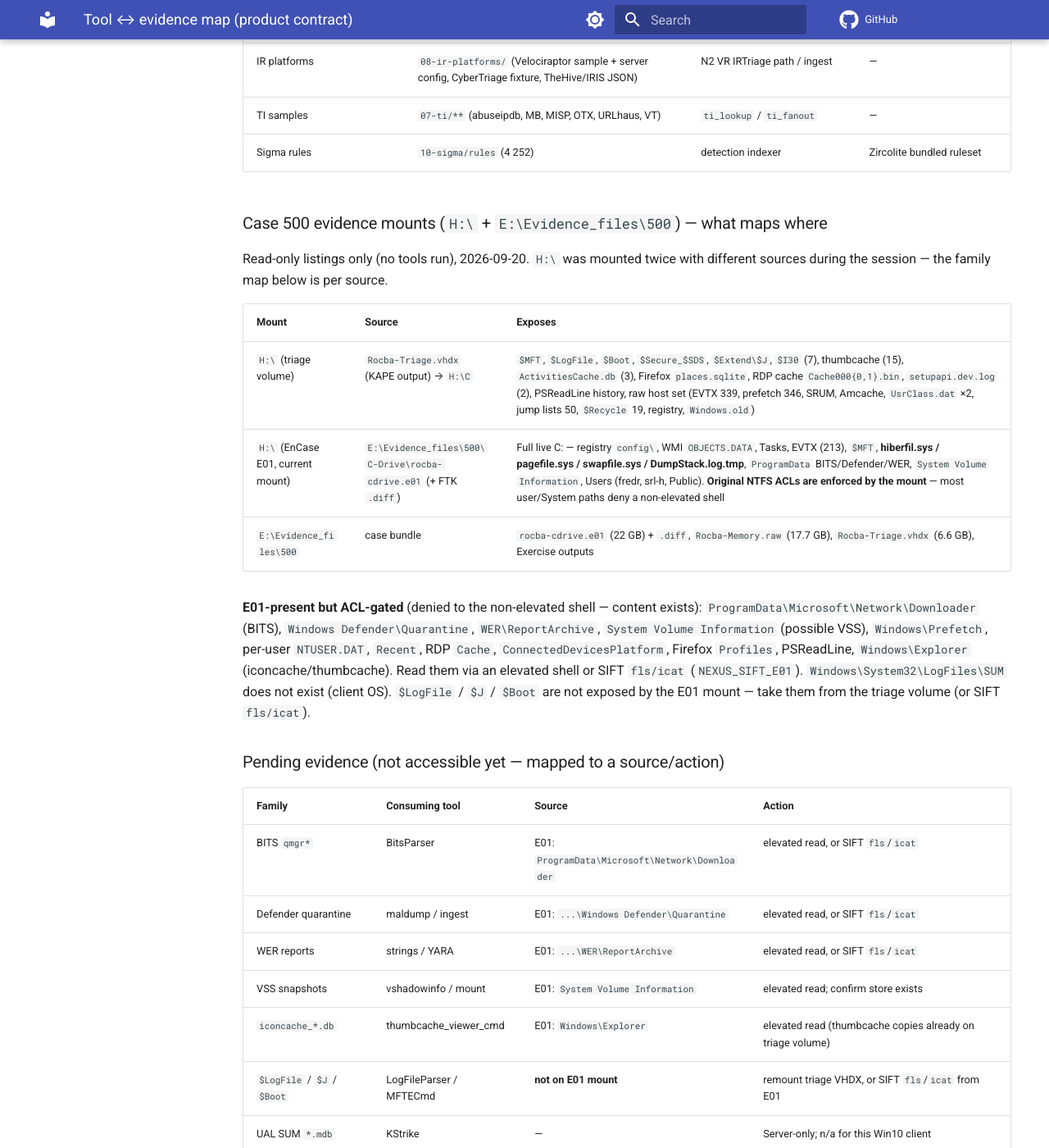
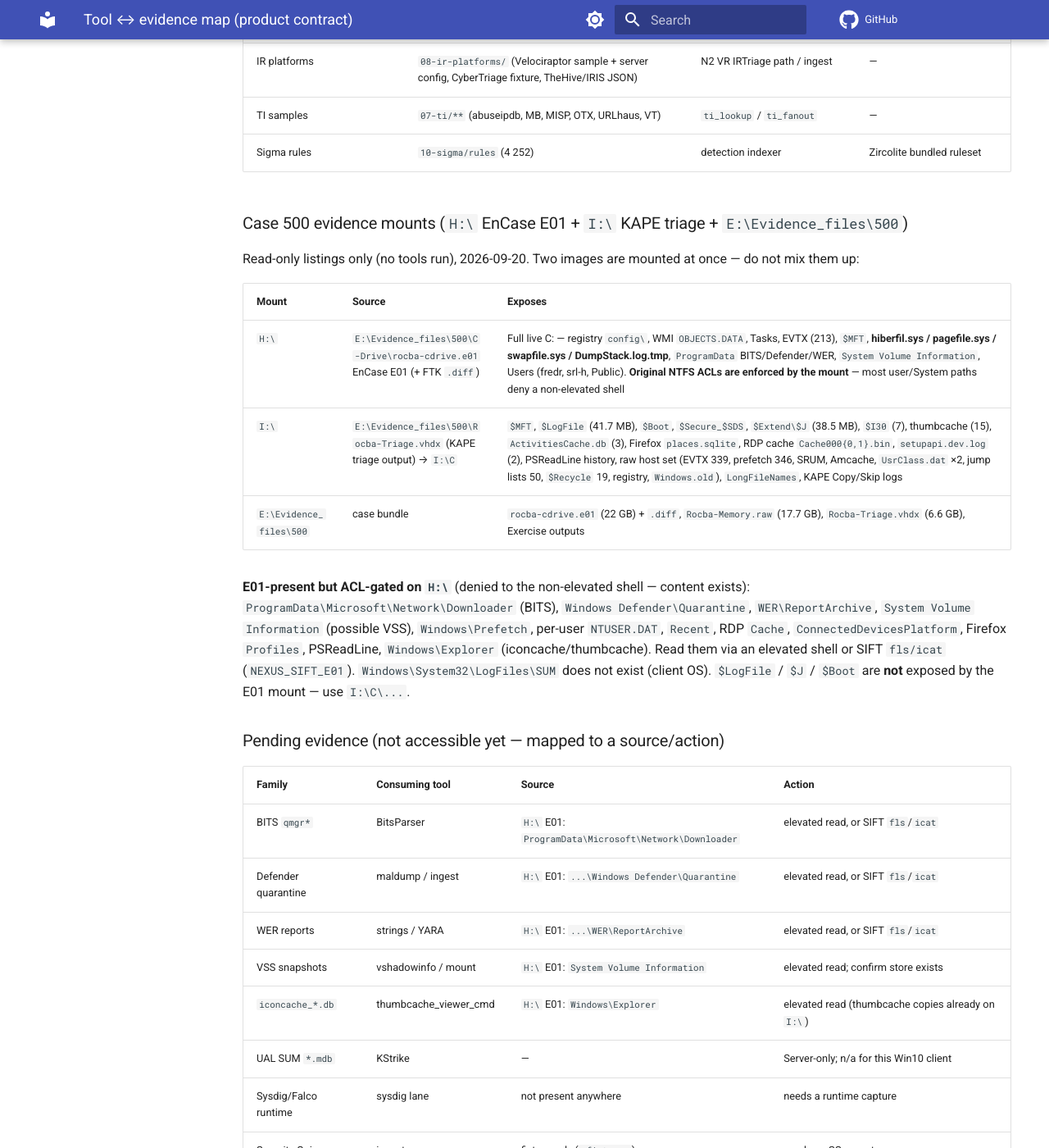
Before and after one commit to Ganron007/DFIR-Nexus, an MkDocs documentation site: the page built from Docs/cases/TOOL-EVIDENCE-MAP.md, in a window 1280 px wide and 1400 px high, scrolled down 5405 px. Shown: the whole window at 82% size. Built offline with MkDocs 1.6.1 and Material for MkDocs 9.7.7, drawn with Linux system fonts in a browser that asks for light colours; comment, search, counter and statistics services are not loaded; some of the changed text lies outside the part shown.

Commit message:
docs(cases): split case-500 mounts - H: EnCase E01, I: KAPE triage; \/\/\ now on I:, five ACL-gated families remain on H:

```diff
--- a/Docs/cases/TOOL-EVIDENCE-MAP.md
+++ b/Docs/cases/TOOL-EVIDENCE-MAP.md
@@ -136,37 +136,35 @@
 | TI samples | `07-ti/**` (abuseipdb, MB, MISP, OTX, URLhaus, VT) | `ti_lookup` / `ti_fanout` | — |
 | Sigma rules | `10-sigma/rules` (4 252) | detection indexer | Zircolite bundled ruleset |
 
-### Case 500 evidence mounts (`H:\` + `E:\Evidence_files\500`) — what maps where
+### Case 500 evidence mounts (`H:\` EnCase E01 + `I:\` KAPE triage + `E:\Evidence_files\500`)
 
-Read-only listings only (no tools run), 2026-09-20. `H:\` was mounted twice with
-different sources during the session — the family map below is per source.
+Read-only listings only (no tools run), 2026-09-20. Two images are mounted at
+once — do not mix them up:
 
 | Mount | Source | Exposes |
 |---|---|---|
-| `H:\` (triage volume) | `Rocba-Triage.vhdx` (KAPE output) → `H:\C` | `$MFT`, `$LogFile`, `$Boot`, `$Secure_$SDS`, `$Extend\$J`, `$I30` (7), thumbcache (15), `ActivitiesCache.db` (3), Firefox `places.sqlite`, RDP cache `Cache000{0,1}.bin`, `setupapi.dev.log` (2), PSReadLine history, raw host set (EVTX 339, prefetch 346, SRUM, Amcache, `UsrClass.dat` ×2, jump lists 50, `$Recycle` 19, registry, `Windows.old`) |
-| `H:\` (EnCase E01, current mount) | `E:\Evidence_files\500\C-Drive\rocba-cdrive.e01` (+ FTK `.diff`) | Full live C: — registry `config\`, WMI `OBJECTS.DATA`, Tasks, EVTX (213), `$MFT`, **hiberfil.sys / pagefile.sys / swapfile.sys / DumpStack.log.tmp**, `ProgramData` BITS/Defender/WER, `System Volume Information`, Users (fredr, srl-h, Public). **Original NTFS ACLs are enforced by the mount** — most user/System paths deny a non-elevated shell |
+| `H:\` | `E:\Evidence_files\500\C-Drive\rocba-cdrive.e01` EnCase E01 (+ FTK `.diff`) | Full live C: — registry `config\`, WMI `OBJECTS.DATA`, Tasks, EVTX (213), `$MFT`, **hiberfil.sys / pagefile.sys / swapfile.sys / DumpStack.log.tmp**, `ProgramData` BITS/Defender/WER, `System Volume Information`, Users (fredr, srl-h, Public). **Original NTFS ACLs are enforced by the mount** — most user/System paths deny a non-elevated shell |
+| `I:\` | `E:\Evidence_files\500\Rocba-Triage.vhdx` (KAPE triage output) → `I:\C` | `$MFT`, `$LogFile` (41.7 MB), `$Boot`, `$Secure_$SDS`, `$Extend\$J` (38.5 MB), `$I30` (7), thumbcache (15), `ActivitiesCache.db` (3), Firefox `places.sqlite`, RDP cache `Cache000{0,1}.bin`, `setupapi.dev.log` (2), PSReadLine history, raw host set (EVTX 339, prefetch 346, SRUM, Amcache, `UsrClass.dat` ×2, jump lists 50, `$Recycle` 19, registry, `Windows.old`), `LongFileNames`, KAPE Copy/Skip logs |
 | `E:\Evidence_files\500` | case bundle | `rocba-cdrive.e01` (22 GB) + `.diff`, `Rocba-Memory.raw` (17.7 GB), `Rocba-Triage.vhdx` (6.6 GB), Exercise outputs |
 
-**E01-present but ACL-gated** (denied to the non-elevated shell — content exists):
-`ProgramData\Microsoft\Network\Downloader` (BITS), `Windows Defender\Quarantine`,
-`WER\ReportArchive`, `System Volume Information` (possible VSS),
-`Windows\Prefetch`, per-user `NTUSER.DAT`, `Recent`, RDP `Cache`,
+**E01-present but ACL-gated on `H:\`** (denied to the non-elevated shell — content
+exists): `ProgramData\Microsoft\Network\Downloader` (BITS),
+`Windows Defender\Quarantine`, `WER\ReportArchive`, `System Volume Information`
+(possible VSS), `Windows\Prefetch`, per-user `NTUSER.DAT`, `Recent`, RDP `Cache`,
 `ConnectedDevicesPlatform`, Firefox `Profiles`, PSReadLine, `Windows\Explorer`
 (iconcache/thumbcache). Read them via an elevated shell or SIFT `fls/icat`
 (`NEXUS_SIFT_E01`). `Windows\System32\LogFiles\SUM` does not exist (client OS).
-`$LogFile` / `$J` / `$Boot` are not exposed by the E01 mount — take them from the
-triage volume (or SIFT `fls/icat`).
+`$LogFile` / `$J` / `$Boot` are **not** exposed by the E01 mount — use `I:\C\...`.
 
 ### Pending evidence (not accessible yet — mapped to a source/action)
 
 | Family | Consuming tool | Source | Action |
 |---|---|---|---|
-| BITS `qmgr*` | BitsParser | E01: `ProgramData\Microsoft\Network\Downloader` | elevated read, or SIFT `fls`/`icat` |
-| Defender quarantine | maldump / ingest | E01: `...\Windows Defender\Quarantine` | elevated read, or SIFT `fls`/`icat` |
-| WER reports | strings / YARA | E01: `...\WER\ReportArchive` | elevated read, or SIFT `fls`/`icat` |
-| VSS snapshots | vshadowinfo / mount | E01: `System Volume Information` | elevated read; confirm store exists |
-| `iconcache_*.db` | thumbcache_viewer_cmd | E01: `Windows\Explorer` | elevated read (thumbcache copies already on triage volume) |
-| `$LogFile` / `$J` / `$Boot` | LogFileParser / MFTECmd | **not on E01 mount** | remount triage VHDX, or SIFT `fls`/`icat` from E01 |
+| BITS `qmgr*` | BitsParser | `H:\` E01: `ProgramData\Microsoft\Network\Downloader` | elevated read, or SIFT `fls`/`icat` |
+| Defender quarantine | maldump / ingest | `H:\` E01: `...\Windows Defender\Quarantine` | elevated read, or SIFT `fls`/`icat` |
+| WER reports | strings / YARA | `H:\` E01: `...\WER\ReportArchive` | elevated read, or SIFT `fls`/`icat` |
+| VSS snapshots | vshadowinfo / mount | `H:\` E01: `System Volume Information` | elevated read; confirm store exists |
+| `iconcache_*.db` | thumbcache_viewer_cmd | `H:\` E01: `Windows\Explorer` | elevated read (thumbcache copies already on `I:\`) |
 | UAL SUM `*.mdb` | KStrike | — | Server-only; n/a for this Win10 client |
 | Sysdig/Falco runtime | sysdig lane | not present anywhere | needs a runtime capture |
 | Security Onion alerts | ingest | fixture only (`_fixtures`) | needs an SO export |
@@ -174,11 +172,11 @@
 | CyberTriage export | ingest | fixture only (`_fixtures`) | needs a CT export |
 | macOS full collection | plaso | `maclogs.7z` only | needs a full mac collection |
 
-**T3 consequence:** with the E01 mounted, every Windows host family the lane
-needs is either readable (hiberfil/pagefile/swapfile, registry, WMI, Tasks, EVTX,
-`$MFT`) or present-but-ACL-gated (BITS, Defender, WER, VSS, iconcache, per-user
-hives) pending an elevated read or the SIFT E01 path. The non-Windows ingest
-families above remain true collection gaps.
+**T3 consequence:** Windows host families are now covered by the two mounts —
+readable on `I:\` (NTFS metadata, user artifacts, raw host set) or on `H:\`
+(registry, WMI, Tasks, EVTX, `$MFT`, page/hiber files); the remaining Windows
+gaps are five ACL-gated paths on the E01 that need an elevated read or the SIFT
+E01 path. Non-Windows ingest families remain true collection gaps.
 
 ## Interpret and report (what actually runs)
 
```
